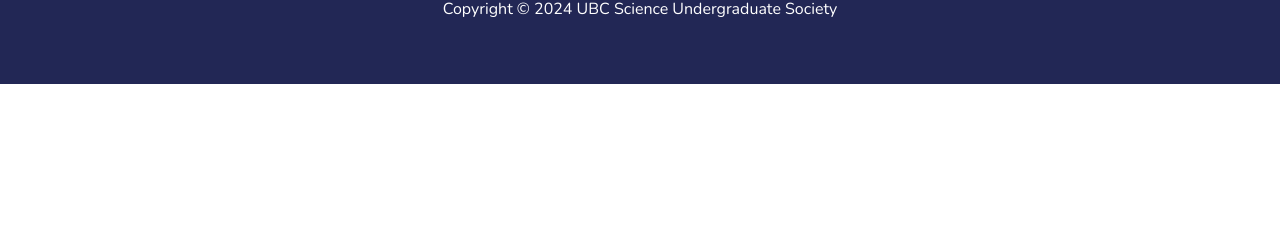
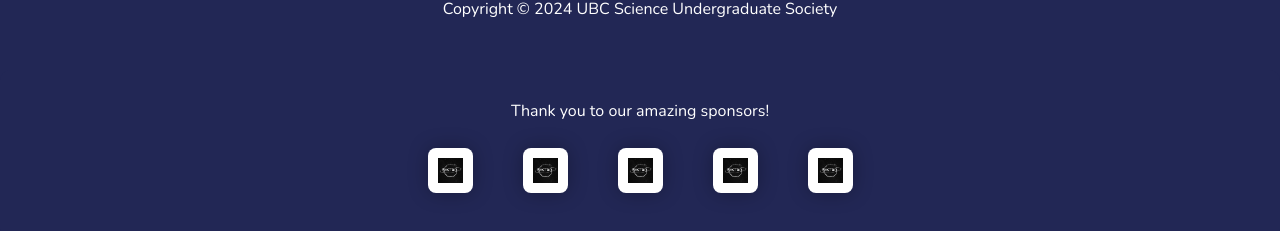
Before and after one commit to Science-Undergraduate-Society/www, a Next.js app: page / in a window 1280 px wide. Shown: the part 5382-5613 px from the top of the page. Before the commit the page ends 5466 px from the top, so only its background shows below. Built offline with nearby package versions, Linux system fonts and the light colour scheme; a web font is replaced by a local one.

Commit message:
(External) Backlog Item - Add Sponsor section

```diff
--- a/src/components/Footer.js
+++ b/src/components/Footer.js
@@ -45,7 +45,7 @@ export default function Footer({color="white", background="#222755"}) {
             Email Us
           </a>
         </Links>
-        <div>Copyright &copy; 2024 UBC Science Undergraduate Society</div>
+        <div>Copyright &copy; 2024 UBC Science Undergraduate TESTINGNGJSJSJSJSJSJ</div>
       </FooterContainer>
     );
   }
--- a/src/components/Navbar.js
+++ b/src/components/Navbar.js
@@ -45,7 +45,7 @@ const sections = [
       { name: "Drop In Tutoring", href: "/studentServices/tutoring" },
       { name: "Grants & Subsidies", href: "/studentServices/grants" },
       { name: "Health & Wellness", href: "/studentServices/health" },
-      { name: "Study Sphere", href: "/studentServices/studySphere" },
+      { name: "Study Sphere", href: "/studentServices/studySphere" }, // are we sure that we want to replace the volunteer portal with a sheet?
       { name: "Volunteer Portal", href: "https://docs.google.com/spreadsheets/d/1YGBJ_KcH5-JMz1qmiEuG-FLKYj4xkskDCp9VY9GJU7E/edit?usp=sharing" },
     ],
   },
--- a/src/components/index-components/Footer.js
+++ b/src/components/index-components/Footer.js
@@ -8,8 +8,9 @@ import {
     faLinkedin
 } from '@fortawesome/free-brands-svg-icons';
 import { FontAwesomeIcon } from '@fortawesome/react-fontawesome';
+import sponsors from "@/utility/sponsors";
 
-export default function Footer({color}) {
+export default function Footer({color}) { // TODO
     return (
       <FooterContainer color={color}>
         <SocialMediaIcons color={color}>
@@ -65,9 +66,34 @@ export default function Footer({color}) {
           </a>
         </Links>
         <div>Copyright &copy; 2024 UBC Science Undergraduate Society</div>
+        <SponsorSectionWrapper>
+          <div>Thank you to our amazing sponsors!</div>
+          <SponsorSectionContent>
+            {sponsors.map((sponsor, index) =>
+              sponsor.logo !== "" ? (
+              <SponsorIcon
+                key={index}
+                sponsorName={sponsor.name}
+                link={sponsor.link}
+                logo={sponsor.logo}
+                index={index}
+              />
+              ) : null
+            )}
+          </SponsorSectionContent>
+        </SponsorSectionWrapper>
       </FooterContainer>
     );
   }
+
+const SponsorIcon = ({ sponsorName, link, logo }) => (
+  <Sponsor>
+    <a href={link} target="_blank" rel="noopener noreferrer">
+      <SponsorImage src={logo} alt={sponsorName} />
+    </a>
+  </Sponsor>
+);
+
 
 const FooterContainer = styled.footer`
   margin-top: 30vh;
@@ -109,3 +135,42 @@ const Links = styled.div`
     text-decoration: underline;
   }
 `;
+
+const Sponsor = styled.div`
+  display: flex;
+  align-items: center;
+  justify-content: center;
+  margin: 10px 20px;
+`;
+
+const SponsorImage = styled.img`
+  padding: 10px;
+  width: 45px;
+  height: auto;
+  object-fit: cover;
+  background-color: white;
+  border-radius: 8px;
+  box-shadow: 0px 0px 20px rgba(0, 0, 0, 0.3);
+`;
+
+const SponsorSectionContent = styled.div`
+  display: flex;
+  justify-content: center;
+  align-items: center;
+  flex-wrap: wrap; /* Allows wrapping to the next row */
+  gap: 10px; /* Adjust the spacing between images */
+  margin-top: 1rem;
+`;
+
+const SponsorSectionWrapper = styled.div`
+  width: 100%;
+  background-color: rgba(34, 39, 85, 0.8);;
+  margin: 50px 0;
+  margin-bottom: 4rem;
+  padding: 30px 20px;
+  display: flex;
+  flex-direction: column;
+  align-items: center;
+  justify-content: center;
+  border-radius: 10px;
+`;
--- /dev/null
+++ b/src/utility/sponsors.js
@@ -0,0 +1,29 @@
+const sponsors = [
+  { // placeholder imgs
+    name: "TechNova",
+    logo: "/images/club-images/astronomy-club.jpg",
+    link: "https://technova.com"
+  },
+  {
+    name: "GreenByte",
+    logo: "/images/club-images/astronomy-club.jpg",
+    link: "https://greenbyte.io"
+  },
+  {
+    name: "Cloudify",
+    logo: "/images/club-images/astronomy-club.jpg",
+    link: "https://cloudify.dev"
+  },
+  {
+    name: "CodeCraze",
+    logo: "/images/club-images/astronomy-club.jpg",
+    link: "https://codecraze.com"
+  },
+  {
+    name: "DevNest",
+    logo: "/images/club-images/astronomy-club.jpg",
+    link: "https://devnest.org"
+  }
+];
+
+export default sponsors;
```
